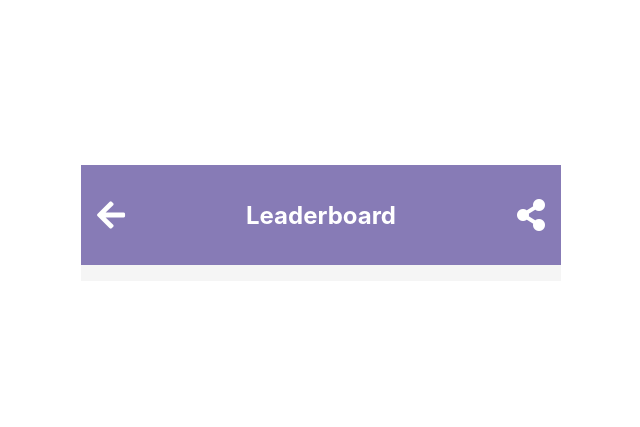
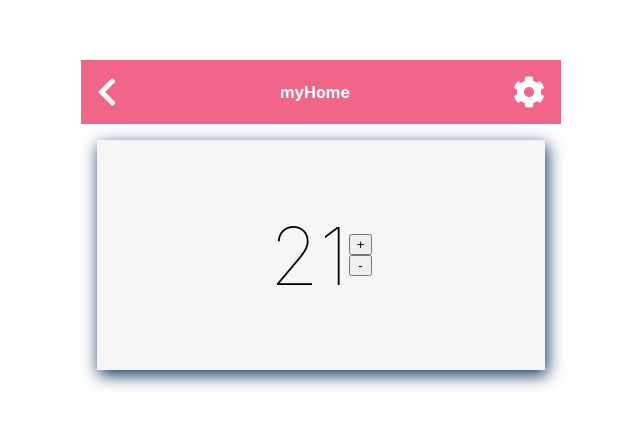
Before and after one commit to BernardoAguayoOrtega/DailyUi, a React (Create React App) app: page / in a window 1280 px wide. Shown: the part 137-564 px from the top of the page, without its empty margins (319-959 px from the left). Built offline with nearby package versions, Linux system fonts and the light colour scheme.

Commit message:
[add] add 21 design

```diff
--- /dev/null
+++ b/src/challenges/021/021.css
@@ -0,0 +1,47 @@
+.container {
+  background: white;
+  color: white;
+  width: 30rem;
+}
+
+.header {
+  align-items: center;
+  background-color: #F16589;
+  display: flex;
+  justify-content: space-between;
+  padding: 1rem;
+}
+
+.header>i {
+  font-size: 2rem;
+}
+
+.title {
+  font-weight: bold;
+}
+
+.cards-section {
+  padding: 1rem;
+}
+
+.card-container {
+  background-color: #F6F6F6;
+  box-shadow: inset -1px 3px 8px 5px #F6F6F6, 2px 5px 16px 0px #0B325E, 5px 5px 15px 5px rgba(0,0,0,0);
+}
+
+.one{
+  align-items: center;
+  color: black;
+  display: flex;
+  justify-content:center;
+}
+
+.one h2 {
+  font-size: 5rem;
+  font-weight: 100;
+}
+
+.one .buttons{
+  display: flex;
+  flex-direction: column;
+}
--- /dev/null
+++ b/src/challenges/021/021.md
@@ -0,0 +1,9 @@
+# Home Monitoring Dashboard
+
+## description:
+
+Design a home monitoring dashboard. Be creative! What would make a dashboard visually appealing and fun to use, while also being mindful of the data? Try to make it a realistic exercise as if it were your own dashboard... one that you need to refer to daily. What is the most relevant data and what's the most appropriate placement for it?
+
+### inspiration:
+
+https://dribbble.com/shots/12083254-Home-Dashboard/attachments/3714320?mode=media
--- /dev/null
+++ b/src/challenges/021/index.tsx
@@ -0,0 +1,40 @@
+import React, { ReactElement, ReactNode } from 'react';
+
+import './021.css';
+
+const Header: React.FC = (): ReactElement => {
+	return (
+		<div className='header'>
+			<i className='fas fa-chevron-left'></i>
+			<div className='title'>myHome</div>
+			<i className='fas fa-cog'></i>
+		</div>
+	);
+};
+
+interface cardInterface {
+	type: string;
+	children: ReactNode;
+}
+
+const Card: React.FC<cardInterface> = ({ type, children }): ReactElement => {
+	return <div className={`card-container ${type}`}>{children}</div>;
+};
+
+export const HomeMonitoringDashboard: React.FC = (): ReactElement => {
+	return (
+		<div className='container'>
+			<Header />
+			<div className='cards-section'>
+				<Card type='one'>
+					<h2>21</h2>
+					<div className="buttons">
+						<button>+</button>
+						<button>-</button>
+					</div>
+				</Card>
+			</div>
+		</div>
+	);
+};
+export default HomeMonitoringDashboard;
--- a/src/components/App/index.tsx
+++ b/src/components/App/index.tsx
@@ -1,6 +1,6 @@
 import React from 'react'
 import './App.css';
-import Application from '../../challenges/019'
+import Application from '../../challenges/021'
 
 const App:React.FC = () => {
   return (
```
